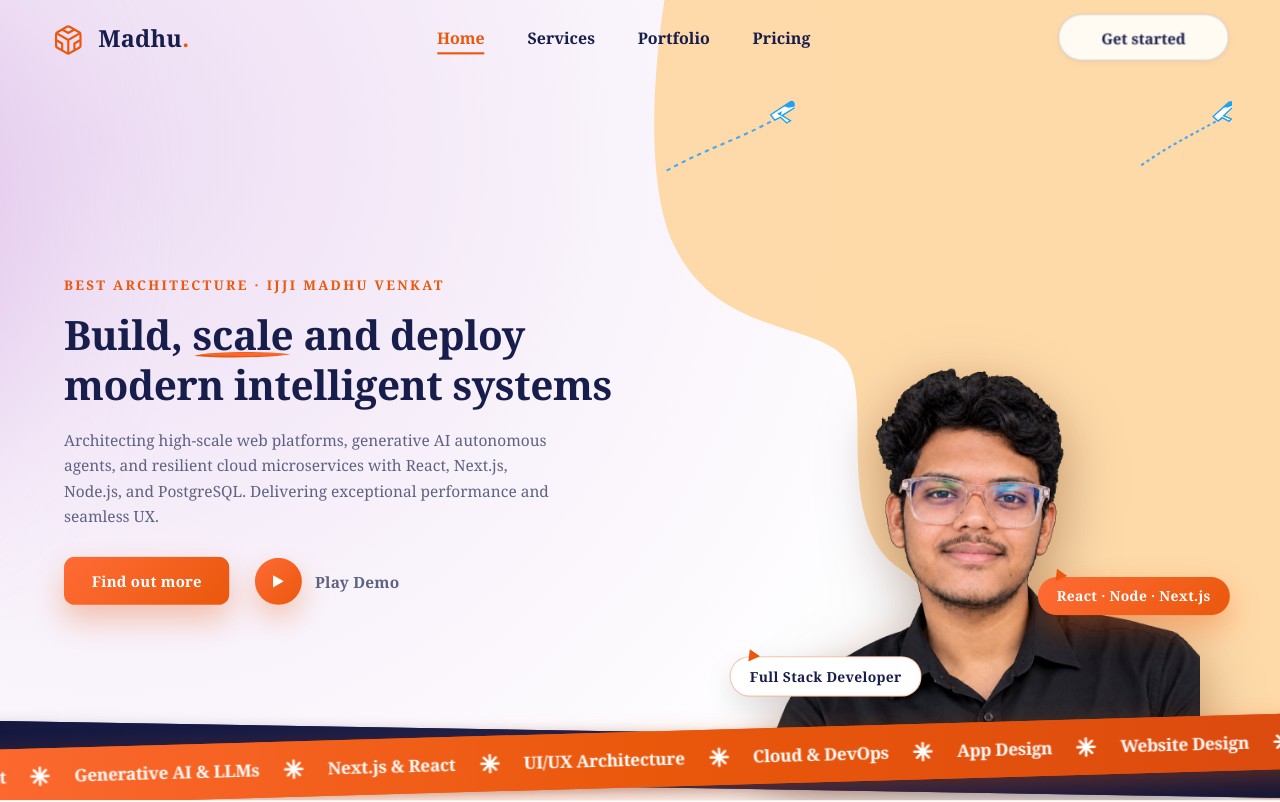
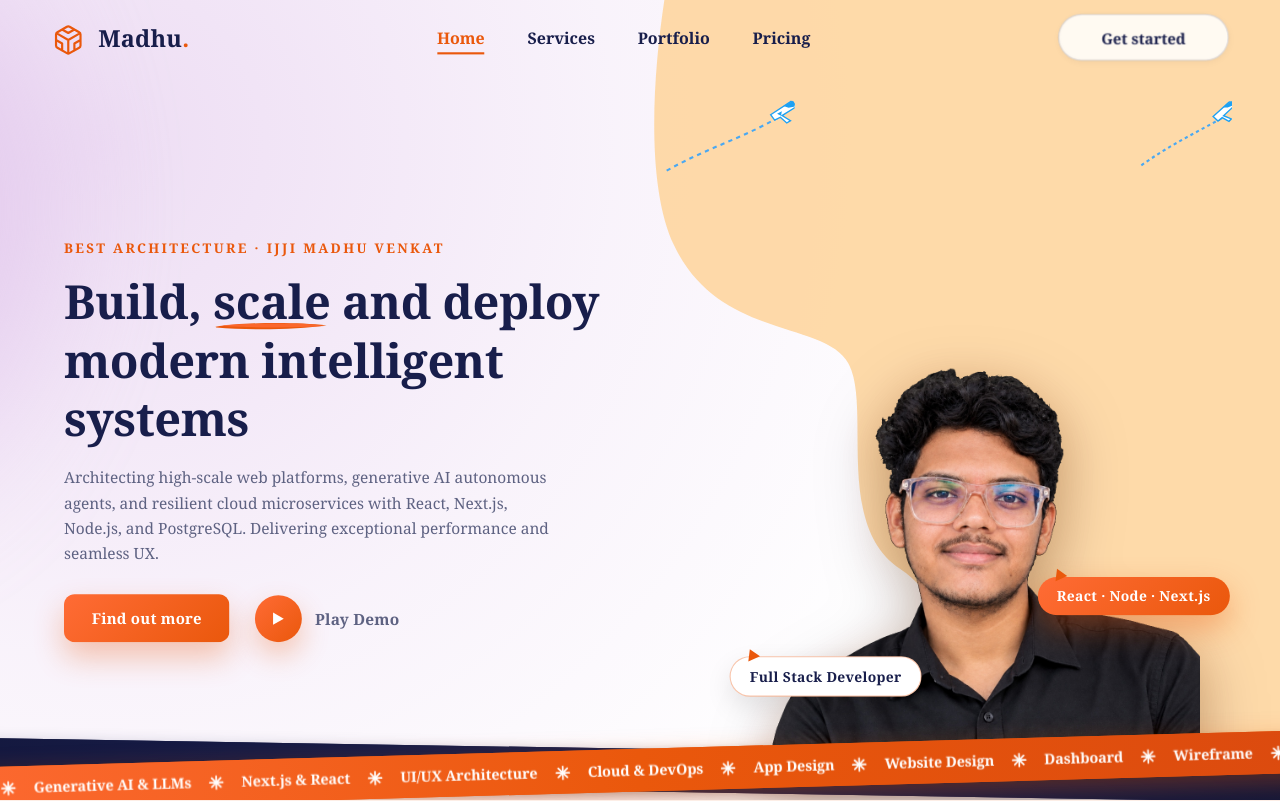
Before and after one commit to madhu967/Portfolio, a React (Vite) app: page / in a window 1280 px wide. Shown: the top 802 px of the page. Built offline with nearby package versions, Linux system fonts and the light colour scheme; a web font is replaced by a local one.

Commit message:
Added marquee section

```diff
--- a/src/FashionEditorial.jsx
+++ b/src/FashionEditorial.jsx
@@ -816,7 +816,7 @@ function MobileHeroSection({ mobileMenuOpen, setMobileMenuOpen }) {
         <h1
           style={{
             fontFamily: '"Playfair", Georgia, serif',
-            fontSize: 'clamp(28px, 7.5vw, 36px)',
+            fontSize: 'clamp(32px, 8.2vw, 42px)',
             fontWeight: 700,
             lineHeight: 1.25,
             letterSpacing: -0.4,
@@ -1215,7 +1215,7 @@ function DesktopHeroContent({ stageHeight }) {
           <h1
             style={{
               fontFamily: '"Playfair", Georgia, serif',
-              fontSize: 38,
+              fontSize: 44,
               fontWeight: 700,
               lineHeight: 1.25,
               letterSpacing: -0.4,
@@ -1622,7 +1622,7 @@ const TICKER_ITEMS = [
 ];
 
 function StarburstIcon({ isMobile }) {
-  const size = isMobile ? 16 : 20;
+  const size = isMobile ? 12 : 15;
   return (
     <svg
       width={size}
@@ -1631,15 +1631,15 @@ function StarburstIcon({ isMobile }) {
       fill="none"
       style={{
         flexShrink: 0,
-        margin: isMobile ? '0 14px' : '0 22px',
+        margin: isMobile ? '0 10px' : '0 16px',
         display: 'inline-block',
         verticalAlign: 'middle',
       }}
     >
-      <line x1="10" y1="2" x2="10" y2="18" stroke="#ffffff" strokeWidth="2.3" strokeLinecap="round" />
-      <line x1="2" y1="10" x2="18" y2="10" stroke="#ffffff" strokeWidth="2.3" strokeLinecap="round" />
-      <line x1="4.34" y1="4.34" x2="15.66" y2="15.66" stroke="#ffffff" strokeWidth="2.3" strokeLinecap="round" />
-      <line x1="4.34" y1="15.66" x2="15.66" y2="4.34" stroke="#ffffff" strokeWidth="2.3" strokeLinecap="round" />
+      <line x1="10" y1="2" x2="10" y2="18" stroke="#ffffff" strokeWidth="2.1" strokeLinecap="round" />
+      <line x1="2" y1="10" x2="18" y2="10" stroke="#ffffff" strokeWidth="2.1" strokeLinecap="round" />
+      <line x1="4.34" y1="4.34" x2="15.66" y2="15.66" stroke="#ffffff" strokeWidth="2.1" strokeLinecap="round" />
+      <line x1="4.34" y1="15.66" x2="15.66" y2="4.34" stroke="#ffffff" strokeWidth="2.1" strokeLinecap="round" />
     </svg>
   );
 }
@@ -1654,7 +1654,7 @@ function SlantedTickerRibbon({ isMobile = false }) {
         bottom: 0,
         left: 0,
         width: '100%',
-        height: isMobile ? 58 : 78,
+        height: isMobile ? 46 : 60,
         zIndex: 28,
         pointerEvents: 'none',
       }}
@@ -1663,10 +1663,10 @@ function SlantedTickerRibbon({ isMobile = false }) {
       <div
         style={{
           position: 'absolute',
-          bottom: isMobile ? 8 : 12,
+          bottom: isMobile ? 6 : 8,
           left: '-10%',
           width: '120%',
-          height: isMobile ? 42 : 52,
+          height: isMobile ? 32 : 40,
           backgroundColor: '#181e4b',
           backgroundImage: 'linear-gradient(90deg, #14183e 0%, #181e4b 50%, #111535 100%)',
           transform: 'rotate(0.95deg)',
@@ -1680,10 +1680,10 @@ function SlantedTickerRibbon({ isMobile = false }) {
       <div
         style={{
           position: 'absolute',
-          bottom: isMobile ? 8 : 12,
+          bottom: isMobile ? 6 : 8,
           left: '-10%',
           width: '120%',
-          height: isMobile ? 42 : 52,
+          height: isMobile ? 32 : 40,
           backgroundColor: '#ea580c',
           backgroundImage: 'linear-gradient(90deg, #ff6b35 0%, #ea580c 50%, #d9480f 100%)',
           transform: 'rotate(-1.6deg)',
@@ -1711,10 +1711,10 @@ function SlantedTickerRibbon({ isMobile = false }) {
                 display: 'inline-flex',
                 alignItems: 'center',
                 fontFamily: '"Playfair", Georgia, serif',
-                fontSize: isMobile ? 14 : 16,
+                fontSize: isMobile ? 12 : 13.5,
                 fontWeight: 700,
                 color: '#ffffff',
-                letterSpacing: -0.2,
+                letterSpacing: -0.1,
                 userSelect: 'none',
               }}
             >
```
